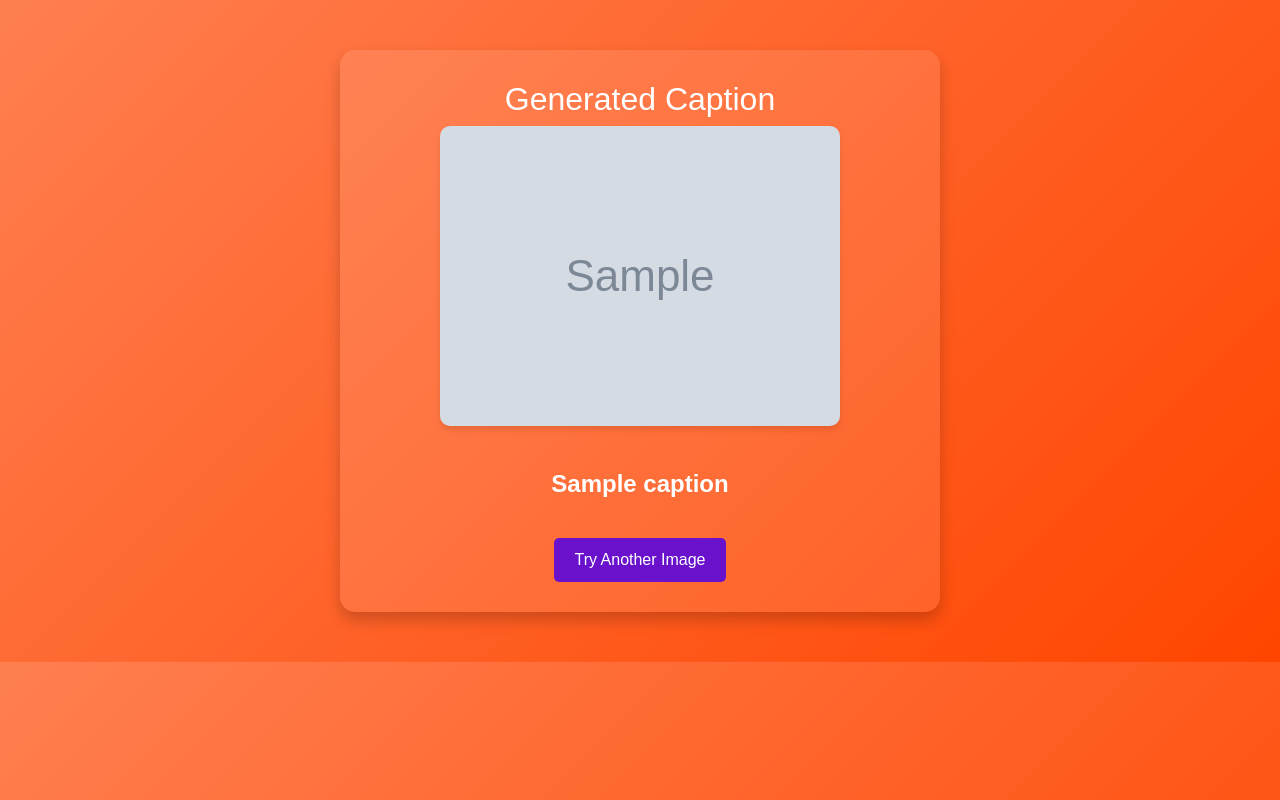
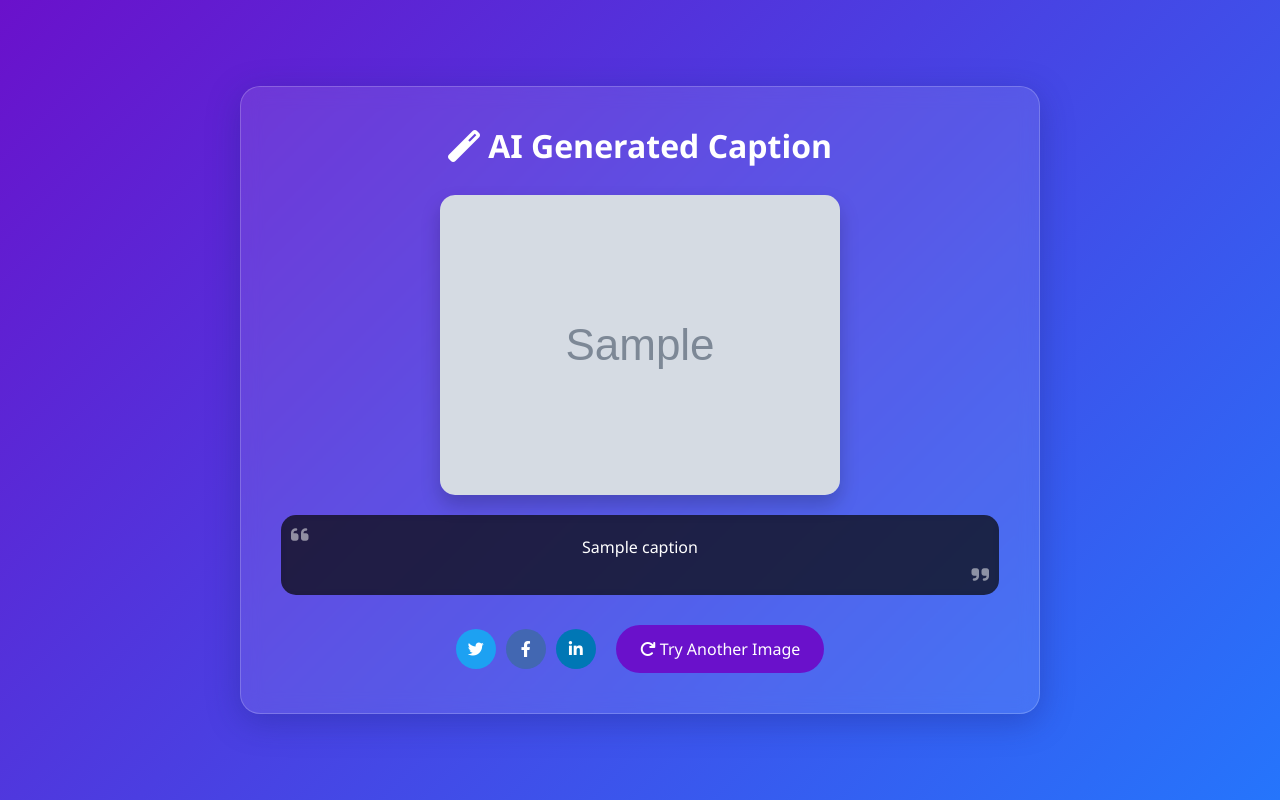
Before and after one commit to alhaan313/ImageCaptioner, a Flask app: template app/templates/result.html in a window 1280 px wide. Run offline with Flask 3, Linux system fonts and the light colour scheme; the template is opened without the code that fills it: most values are stand-ins (such as "Sample title", 1, 10 or a date in 2020); grey boxes marked "Sample" are stand-in pictures; parts of the project's set-up code (start-up, migrations or seed data) failed here and were passed over.

Commit message:
ui modifications

```diff
--- /dev/null
+++ b/app/static/css/custom.css
@@ -0,0 +1,208 @@
+:root {
+    --primary-gradient: linear-gradient(135deg, #6a11cb 0%, #2575fc 100%);
+    --glass-bg: rgba(255, 255, 255, 0.1);
+    --glass-border: rgba(255, 255, 255, 0.2);
+}
+
+body {
+    background: var(--primary-gradient);
+    min-height: 100vh;
+    font-family: 'Segoe UI', sans-serif;
+    color: white;
+    margin: 0;
+}
+
+.page-wrapper {
+    display: flex;
+    justify-content: center;
+    align-items: center;
+    min-height: 100vh;
+    padding: 20px;
+}
+
+.glass-container, .result-container {
+    background: var(--glass-bg);
+    backdrop-filter: blur(10px);
+    border: 1px solid var(--glass-border);
+    border-radius: 20px;
+    padding: 40px;
+    text-align: center;
+    width: 100%;
+    max-width: 800px;
+    box-shadow: 0 8px 32px 0 rgba(31, 38, 135, 0.37);
+}
+
+h1, h2 {
+    margin-bottom: 30px;
+    font-weight: bold;
+}
+
+.upload-container {
+    border: 2px dashed var(--glass-border);
+    border-radius: 15px;
+    padding: 40px;
+    transition: all 0.3s ease;
+}
+
+.upload-container.highlight {
+    border-color: #fff;
+    transform: scale(1.02);
+}
+
+.upload-content i {
+    font-size: 48px;
+    margin-bottom: 20px;
+}
+
+input[type="file"] {
+    display: none;
+}
+
+.custom-file-upload {
+    background: rgba(255, 255, 255, 0.2);
+    padding: 12px 24px;
+    border-radius: 25px;
+    cursor: pointer;
+    transition: all 0.3s ease;
+    display: inline-block;
+    margin: 10px 0;
+}
+
+.custom-file-upload:hover {
+    background: rgba(255, 255, 255, 0.3);
+    transform: translateY(-2px);
+}
+
+.submit-btn {
+    background: #ff7f50;
+    color: white;
+    border: none;
+    padding: 12px 30px;
+    border-radius: 25px;
+    cursor: pointer;
+    transition: all 0.3s ease;
+    position: relative;
+    overflow: hidden;
+}
+
+.submit-btn:hover {
+    background: #ff4500;
+    transform: translateY(-2px);
+}
+
+.loading-spinner {
+    display: none;
+    width: 20px;
+    height: 20px;
+    border: 3px solid rgba(255,255,255,.3);
+    border-radius: 50%;
+    border-top-color: #fff;
+    animation: spin 1s ease-in-out infinite;
+    position: absolute;
+    left: 50%;
+    top: 50%;
+    transform: translate(-50%, -50%);
+}
+
+.submit-btn.loading .btn-text {
+    visibility: hidden;
+}
+
+.submit-btn.loading .loading-spinner {
+    display: block;
+}
+
+.image-preview-container {
+    margin: 30px 0;
+    position: relative;
+}
+
+.image-preview {
+    max-width: 100%;
+    border-radius: 15px;
+    box-shadow: 0 10px 20px rgba(0,0,0,0.2);
+    transition: transform 0.3s ease;
+}
+
+.image-preview:hover {
+    transform: scale(1.02);
+}
+
+.caption-box {
+    background: rgba(0,0,0,0.7);
+    backdrop-filter: blur(5px);
+    padding: 20px;
+    border-radius: 15px;
+    margin-top: 20px;
+    position: relative;
+}
+
+.caption-box i {
+    position: absolute;
+    font-size: 20px;
+    opacity: 0.5;
+}
+
+.caption-box .fa-quote-left {
+    left: 10px;
+    top: 10px;
+}
+
+.caption-box .fa-quote-right {
+    right: 10px;
+    bottom: 10px;
+}
+
+.action-buttons {
+    margin-top: 30px;
+    display: flex;
+    justify-content: center;
+    align-items: center;
+    gap: 20px;
+    flex-wrap: wrap;
+}
+
+.share-buttons {
+    display: flex;
+    gap: 10px;
+}
+
+.share-btn {
+    width: 40px;
+    height: 40px;
+    border-radius: 50%;
+    border: none;
+    color: white;
+    display: flex;
+    align-items: center;
+    justify-content: center;
+    cursor: pointer;
+    transition: all 0.3s ease;
+}
+
+.share-btn:hover {
+    transform: translateY(-3px);
+}
+
+.twitter { background: #1DA1F2; }
+.facebook { background: #4267B2; }
+.linkedin { background: #0077b5; }
+
+.try-again-btn {
+    background: #6a11cb;
+    color: white;
+    text-decoration: none;
+    padding: 12px 24px;
+    border-radius: 25px;
+    transition: all 0.3s ease;
+}
+
+.try-again-btn:hover {
+    background: #2575fc;
+    color: white;
+    transform: translateY(-2px);
+}
+
+@keyframes spin {
+    to { transform: translate(-50%, -50%) rotate(360deg); }
+}
--- a/app/templates/result.html
+++ b/app/templates/result.html
@@ -5,55 +5,58 @@
     <meta name="viewport" content="width=device-width, initial-scale=1.0">
     <title>Caption Result</title>
     <link href="https://cdn.jsdelivr.net/npm/bootstrap@5.3.0-alpha3/dist/css/bootstrap.min.css" rel="stylesheet">
-  <style>
-    body {
-      background: linear-gradient(135deg, #ff7f50, #ff4500);
-      color: #fff;
-      font-family: 'Arial', sans-serif;
-      padding: 50px 20px;
-    }
-    .result-container {
-      background: rgba(255, 255, 255, 0.1);
-      padding: 30px;
-      border-radius: 15px;
-      max-width: 600px;
-      margin: 0 auto;
-      box-shadow: 0 8px 15px rgba(0, 0, 0, 0.2);
-      text-align: center;
-    }
-    .image-preview {
-      max-width: 100%;
-      height: auto;
-      border-radius: 10px;
-      margin-bottom: 20px;
-      box-shadow: 0 4px 6px rgba(0, 0, 0, 0.1);
-    }
-    .caption-box {
-      font-size: 1.5rem;
-      font-weight: bold;
-      margin-top: 20px;
-    }
-    .btn {
-      margin-top: 20px;
-      padding: 10px 20px;
-      background-color: #6a11cb;
-      color: white;
-      border: none;
-      border-radius: 5px;
-      text-decoration: none;
-      transition: background-color 0.3s ease;
-    }
-    .btn:hover {
-      background-color: #2575fc;
-    }
-  </style>
+    <link rel="stylesheet" href="https://cdnjs.cloudflare.com/ajax/libs/font-awesome/6.4.0/css/all.min.css">
+    <link rel="stylesheet" href="{{ url_for('static', filename='css/custom.css') }}">
 </head>
 <body>
+    <div class="page-wrapper">
         <div class="result-container">
-    <h2>Generated Caption</h2>
+            <div class="result-header">
+                <h2><i class="fas fa-magic"></i> AI Generated Caption</h2>
+            </div>
+            <div class="image-preview-container">
                 <img src="{{ image_url }}" alt="Uploaded Image" class="image-preview">
-    <p class="caption-box">{{ caption }}</p>
-    <a href="{{ url_for('main.index') }}" class="btn">Try Another Image</a>
+                <div class="caption-box">
+                    <i class="fas fa-quote-left"></i>
+                    <p>{{ caption }}</p>
+                    <i class="fas fa-quote-right"></i>
                 </div>
+            </div>
+            <div class="action-buttons">
+                <div class="share-buttons">
+                    <button class="share-btn twitter">
+                        <i class="fab fa-twitter"></i>
+                    </button>
+                    <button class="share-btn facebook">
+                        <i class="fab fa-facebook-f"></i>
+                    </button>
+                    <button class="share-btn linkedin">
+                        <i class="fab fa-linkedin-in"></i>
+                    </button>
+                </div>
+                <a href="{{ url_for('main.index') }}" class="try-again-btn">
+                    <i class="fas fa-redo"></i> Try Another Image
+                </a>
+            </div>
+        </div>
+    </div>
+
+    <script>
+        document.querySelectorAll('.share-btn').forEach(btn => {
+            btn.addEventListener('click', function() {
+                const caption = document.querySelector('.caption-box p').textContent;
+                const text = encodeURIComponent(`Check out this AI-generated caption: ${caption}`);
+                const platform = this.classList[1];
+
+                const urls = {
+                    twitter: `https://twitter.com/intent/tweet?text=${text}`,
+                    facebook: `https://www.facebook.com/sharer/sharer.php?u=${window.location.href}`,
+                    linkedin: `https://www.linkedin.com/shareArticle?mini=true&url=${window.location.href}&title=AI%20Generated%20Caption&summary=${text}`
+                };
+
+                window.open(urls[platform], '_blank');
+            });
+        });
+    </script>
 </body>
 </html>
```
Also changed, not shown: app/templates/index.html (+67 -50 lines), app/templates/history.html (added). Lines whose indentation alone changed are shown as unchanged.
